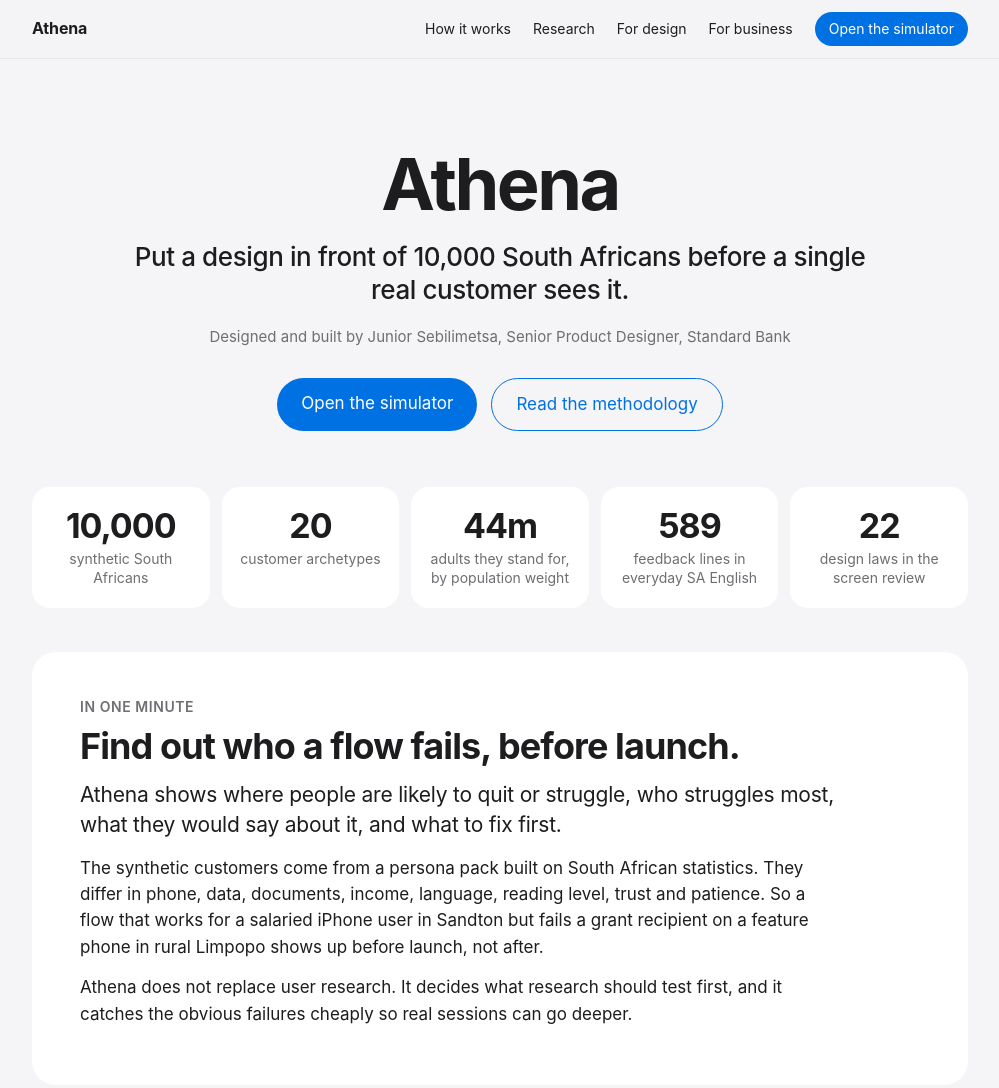
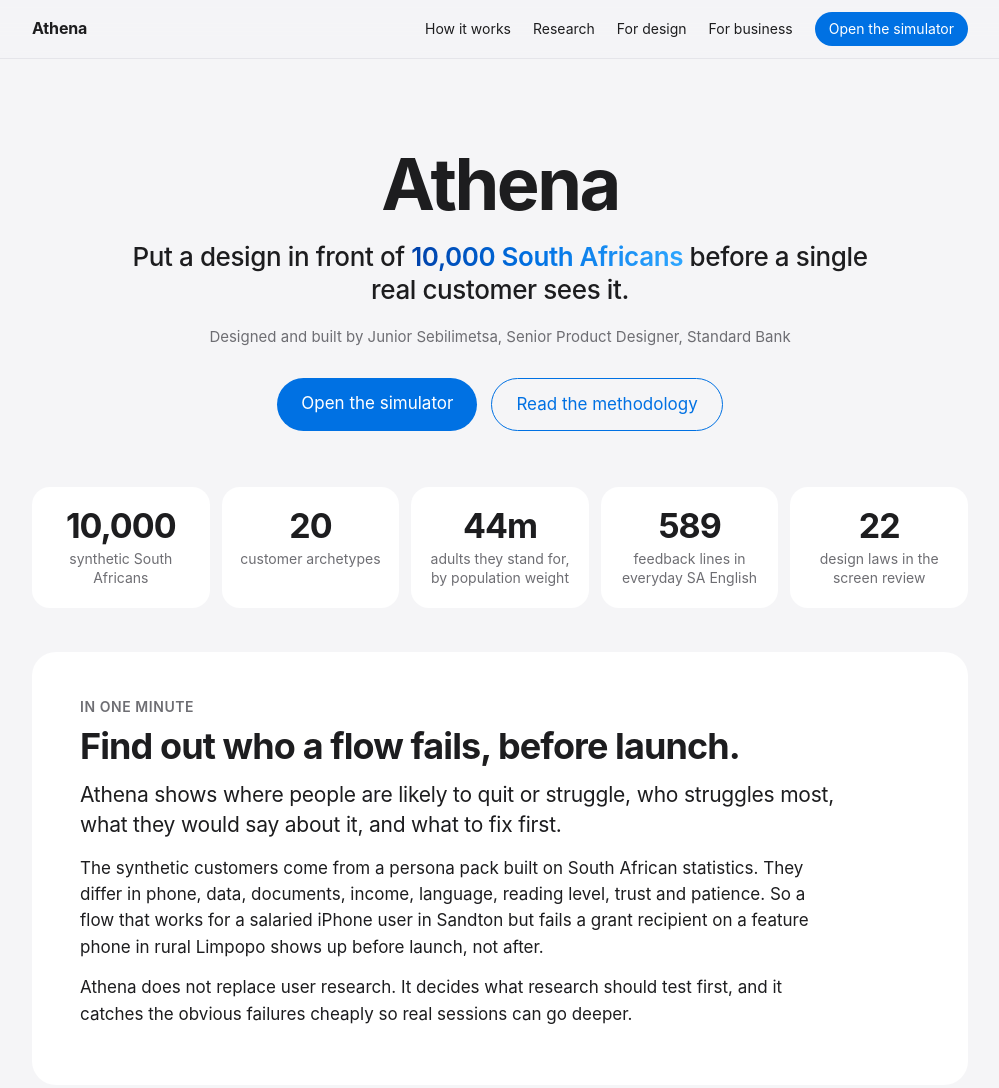
Before and after one commit to Jay1724/Athena, a plain HTML site: page index.html in a window 1280 px wide. Shown: the top 1088 px of the page, without its empty margins (140-1139 px from the left). Drawn offline with Linux system fonts and the light colour scheme.

Commit message:
Landing page: blue gradient highlight on "10,000 South Africans" in the headline
Co-Authored-By: Claude Opus 5.5 <noreply@anthropic.com>
Claude-Session: https://claude.ai/code/session_01KtoSW2bj99nY3Pnen3y4Nq

```diff
--- a/index.html
+++ b/index.html
@@ -20,6 +20,7 @@ nav .btn{background:var(--blue);color:#fff;border-radius:980px;padding:6px 14px}
 .hero h1{font-size:72px;line-height:1.04;letter-spacing:-.035em;margin:0}
 .hero .lead{font-size:26px;line-height:1.3;letter-spacing:-.015em;color:var(--ink);max-width:760px;margin:18px auto 0;font-weight:500}
 .hero .by{color:var(--mut);font-size:15px;margin-top:18px}
+.hl{background:linear-gradient(90deg,#0040a8 0%,#0071e3 45%,#2ea6ff 100%);-webkit-background-clip:text;background-clip:text;color:transparent;-webkit-text-fill-color:transparent;font-weight:600;-webkit-box-decoration-break:clone;box-decoration-break:clone}
 .cta{display:flex;gap:14px;justify-content:center;flex-wrap:wrap;margin-top:30px}
 .cta a{border-radius:980px;padding:12px 24px;font-size:17px}
 .cta .p{background:var(--blue);color:#fff}.cta .s{color:var(--blue);border:1px solid var(--blue)}
@@ -63,7 +64,7 @@ footer{max-width:980px;margin:0 auto;padding:0 22px 48px;color:var(--mut);font-s
 
 <div class="hero">
 <h1>Athena</h1>
-<p class="lead">Put a design in front of 10,000 South Africans before a single real customer sees it.</p>
+<p class="lead">Put a design in front of <span class="hl">10,000 South Africans</span> before a single real customer sees it.</p>
 <div class="by">Designed and built by Junior Sebilimetsa, Senior Product Designer, Standard Bank</div>
 <div class="cta"><a class="p" href="simulator.html">Open the simulator</a><a class="s" href="https://github.com/Jay1724/athena/blob/main/docs/methodology.md">Read the methodology</a></div>
 </div>
```
